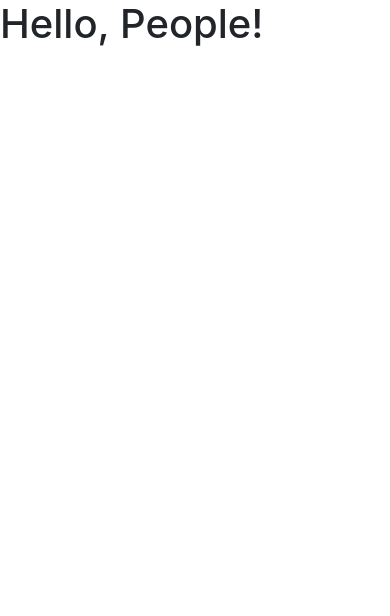
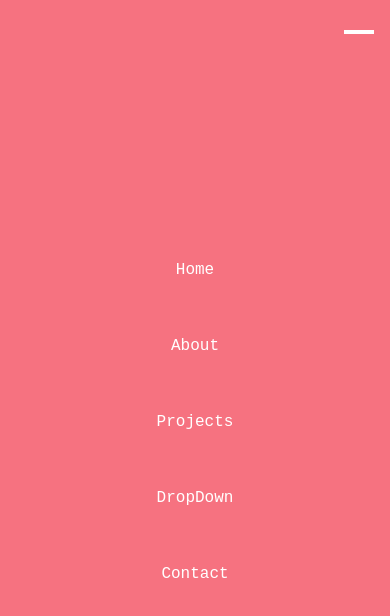
Before and after one commit to aramis1821/about, a plain HTML site: page index.html in a window 390 px wide. Drawn offline with nearby package versions, Linux system fonts and the light colour scheme.

Commit message:
Little fix in style.css file and added a navbar

```diff
--- a/index.html
+++ b/index.html
@@ -8,10 +8,43 @@
     <!-- Bootstrap CSS -->
     <link rel="stylesheet" href="https://stackpath.bootstrapcdn.com/bootstrap/4.3.1/css/bootstrap.min.css" integrity="sha384-ggOyR0iXCbMQv3Xipma34MD+dH/1fQ784/j6cY/iJTQUOhcWr7x9JvoRxT2MZw1T" crossorigin="anonymous">
 
+    <!-- Navbar CSS -->
+    <link rel="stylesheet" href="navbar-style.css">
+
     <title>Aramis</title>
   </head>
   <body>
-    <h1>Hello, People!</h1>
+    <header>
+      <nav class="menu">
+        <ol>
+          <li class="menu-item"><a href="#0">Home</a></li>
+          <li class="menu-item"><a href="#0">About</a></li>
+          <li class="menu-item">
+            <a href="#0">Projects</a>
+            <ol class="sub-menu">
+              <li class="menu-item"><a href="#0">First</a></li>
+              <li class="menu-item"><a href="#0">Second</a></li>
+              <li class="menu-item"><a href="#0">Third</a></li>
+            </ol>
+          </li>
+          <li class="menu-item">
+            <a href="#0">DropDown</a>
+            <ol class="sub-menu">
+              <li class="menu-item"><a href="#0">link1</a></li>
+              <li class="menu-item"><a href="#0">link2</a></li>
+              <li class="menu-item"><a href="#0">link3</a></li>
+            </ol>
+          </li>
+          <li class="menu-item"><a href="#0">Contact</a></li>
+        </ol>
+      </nav>
+    </header>
+
+    <br>
+
+    <div id="Content">
+      <h1>Hello, People!</h1>
+    </div>
 
 
 
--- /dev/null
+++ b/navbar-style.css
@@ -0,0 +1,227 @@
+.menu {
+	background: #F67280;
+	height: 4rem;
+}
+
+.menu ol {
+	list-style-type: none;
+	margin: 0 auto;
+	padding: 0;
+}
+
+.menu > ol {
+	max-width: 1000px;
+	padding: 0 2rem;
+	display: flex;
+}
+
+.menu > ol > .menu-item {
+	flex: 1;
+	padding: 0.75rem 0;
+}
+
+.menu > ol > .menu-item:after {
+	content: '';
+	position: absolute;
+	width: 4px;
+	height: 4px;
+	border-radius: 50%;
+	bottom: 5px;
+	left: calc(50% - 2px);
+	background: #FECEAB;
+	will-change: transform;
+	transform: scale(0);
+	transition: transform 0.2s ease;
+}
+
+.menu > ol > .menu-item:hover:after {
+	transform: scale(1);
+}
+
+.menu-item {
+	position: relative;
+	line-height: 2.5rem;
+	text-align: center;
+}
+
+.menu-item a {
+	overflow: hidden;
+	white-space: nowrap;
+	text-overflow: ellipsis;
+	display: block;
+	color: #FFF;
+}
+
+.sub-menu .menu-item {
+	padding: 0.75rem 0;
+	background: #F67280;
+	opacity: 0;
+	transform-origin: bottom;
+	animation: enter 0.2s ease forwards;
+}
+
+.sub-menu .menu-item:nth-child(1) {
+	animation-duration: 0.2s;
+	animation-delay: 0s;
+}
+
+.sub-menu .menu-item:nth-child(2) {
+	animation-duration: 0.3s;
+	animation-delay: 0.1s;
+}
+
+.sub-menu .menu-item:nth-child(3) {
+	animation-duration: 0.4s;
+	animation-delay: 0.2s;
+}
+
+.sub-menu .menu-item:hover {
+	background: #F8B195;
+}
+
+.sub-menu .menu-item a {
+	padding: 0 0.75rem;
+}
+
+@media screen and (max-width: 600px) {
+	.sub-menu .menu-item {
+		background: #C06C84;
+	}
+}
+
+@media screen and (max-width: 600px) {
+	.menu {
+		position: relative;
+	}
+
+	.menu:after {
+		content: '';
+		position: absolute;
+		top: calc(50% - 2px);
+		right: 1rem;
+		width: 30px;
+		height: 4px;
+		background: #FFF;
+		box-shadow: 0 10px #FFF, 0 -10px #FFF;
+	}
+
+	.menu > ol {
+		display: none;
+		background: #F67280;
+		flex-direction: column;
+		justify-content: center;
+		height: 100vh;
+		animation: fade 0.2s ease-out;
+	}
+
+	.menu > ol > .menu-item {
+		flex: 0;
+		opacity: 0;
+		animation: enter 0.3s ease-out forwards;
+	}
+
+	.menu > ol > .menu-item:nth-child(1) {
+		animation-delay: 0s;
+	}
+
+	.menu > ol > .menu-item:nth-child(2) {
+		animation-delay: 0.1s;
+	}
+
+	.menu > ol > .menu-item:nth-child(3) {
+		animation-delay: 0.2s;
+	}
+
+	.menu > ol > .menu-item:nth-child(4) {
+		animation-delay: 0.3s;
+	}
+
+	.menu > ol > .menu-item:nth-child(5) {
+		animation-delay: 0.4s;
+	}
+
+	.menu > ol > .menu-item + .menu-item {
+		margin-top: 0.75rem;
+	}
+
+	.menu > ol > .menu-item:after {
+		left: auto;
+		right: 1rem;
+		bottom: calc(50% - 2px);
+	}
+
+	.menu > ol > .menu-item:hover {
+		z-index: 1;
+	}
+
+	.menu:hover > ol {
+		display: flex;
+	}
+
+	.menu:hover:after {
+		box-shadow: none;
+	}
+}
+
+.sub-menu {
+	position: absolute;
+	width: 100%;
+	top: 100%;
+	left: 0;
+	display: none;
+	z-index: 1;
+}
+
+.menu-item:hover > .sub-menu {
+	display: block;
+}
+
+@media screen and (max-width: 600px) {
+	.sub-menu {
+		width: 100vw;
+		left: -2rem;
+		top: 50%;
+		transform: translateY(-50%);
+	}
+}
+
+html, body {
+	font-size: 16px;
+	font-family: 'Fira Mono', monospace;
+	margin: 0;
+	background: #f3f3f3;
+}
+
+* {
+	box-sizing: border-box;
+}
+
+*:before, *:after {
+	box-sizing: inherit;
+}
+
+a {
+	text-decoration: none;
+}
+
+@keyframes enter {
+	from {
+		opacity: 0;
+		transform: scaleY(0.98) translateY(10px);
+	}
+
+	to {
+		opacity: 1;
+		transform: none;
+	}
+}
+
+@keyframes fade {
+	from {
+		opacity: 0;
+	}
+
+	to {
+		opacity: 1;
+	}
+}
--- a/styles.css
+++ b/styles.css
@@ -6,9 +6,9 @@
   z-index: 99;
   border: none;
   outline: none;
-  background-color:red
+  background-color:red;
   color: white;
-  cursor: pointer; over
+  cursor: pointer over;
   padding: 15px;
   border-radius: 10px;
   font-size: 18px;
```
